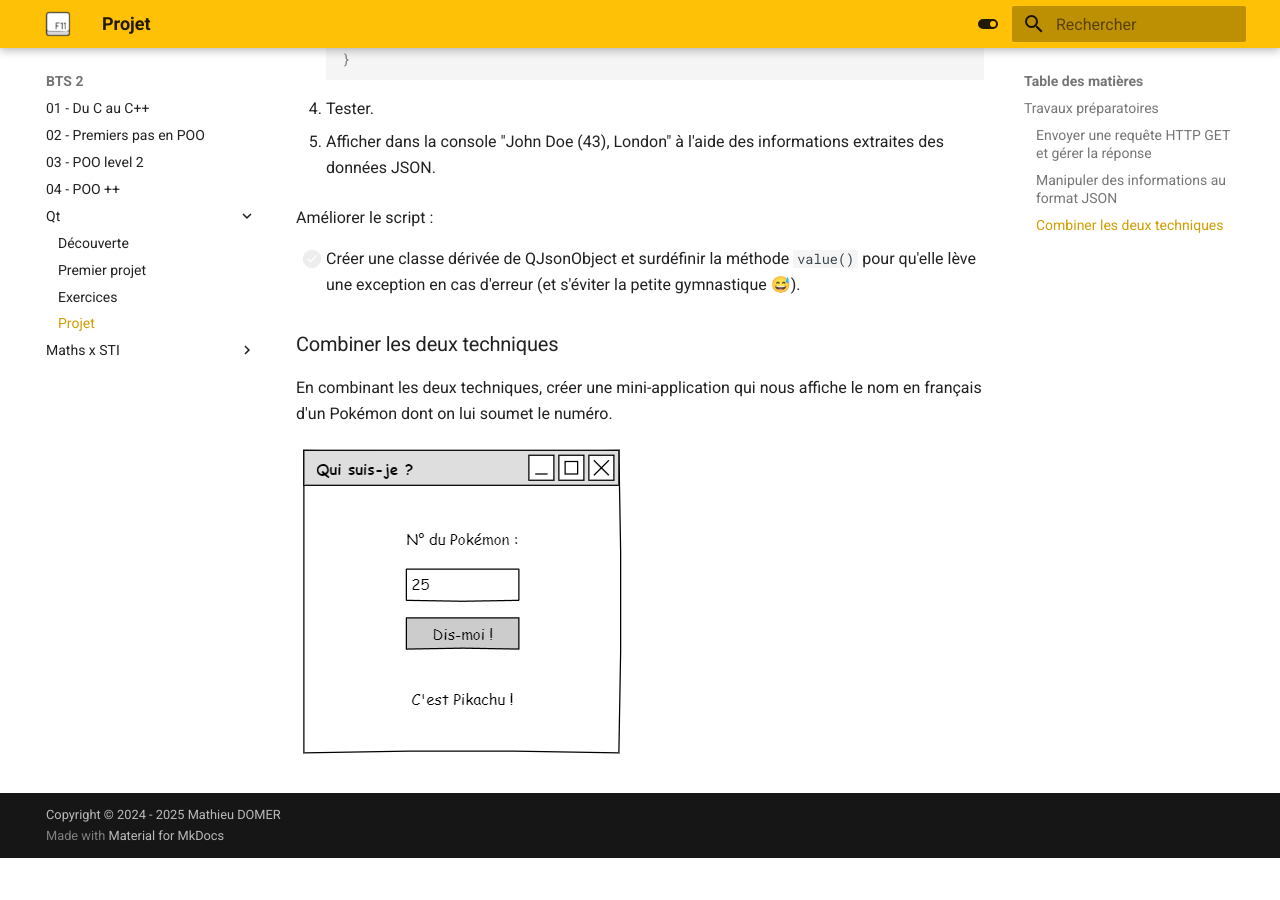
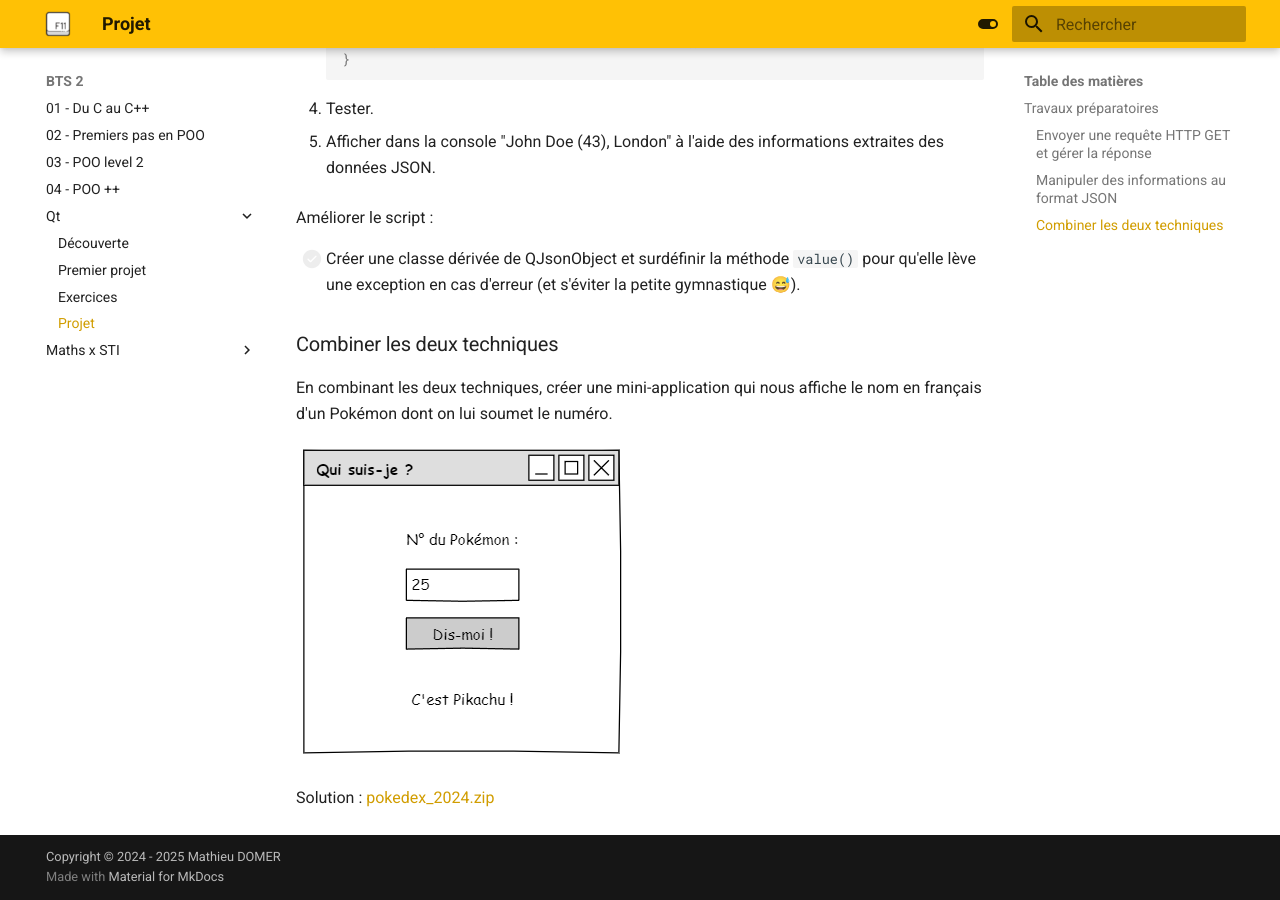
Before and after one commit to bts-ciel-immac-laval/bts-ciel-immac-laval.github.io, an MkDocs documentation site: the page built from docs/bts-2/90-qt-4.md, in a window 1280 px wide and 900 px high, scrolled down 3399 px. Built offline with MkDocs 1.6.1 and Material for MkDocs 9.7.7, drawn with Linux system fonts in a browser that asks for light colours; before the commit the page ends 4257 px from its top, so only the background shows below that.

Commit message:
solution pokedex v0

```diff
--- a/docs/bts-2/90-qt-4.md
+++ b/docs/bts-2/90-qt-4.md
@@ -153,3 +153,5 @@ Améliorer le script :
 En combinant les deux techniques, créer une mini-application qui nous affiche le nom en français d'un Pokémon dont on lui soumet le numéro.
 
 ![Pokédex v0](../images/cours/bts-2/90/pokedex-02.png)
+
+Solution : [pokedex_2024.zip](../files/bts2/pokedex_2024.zip)
```
Also changed, not shown: 1 other file.
